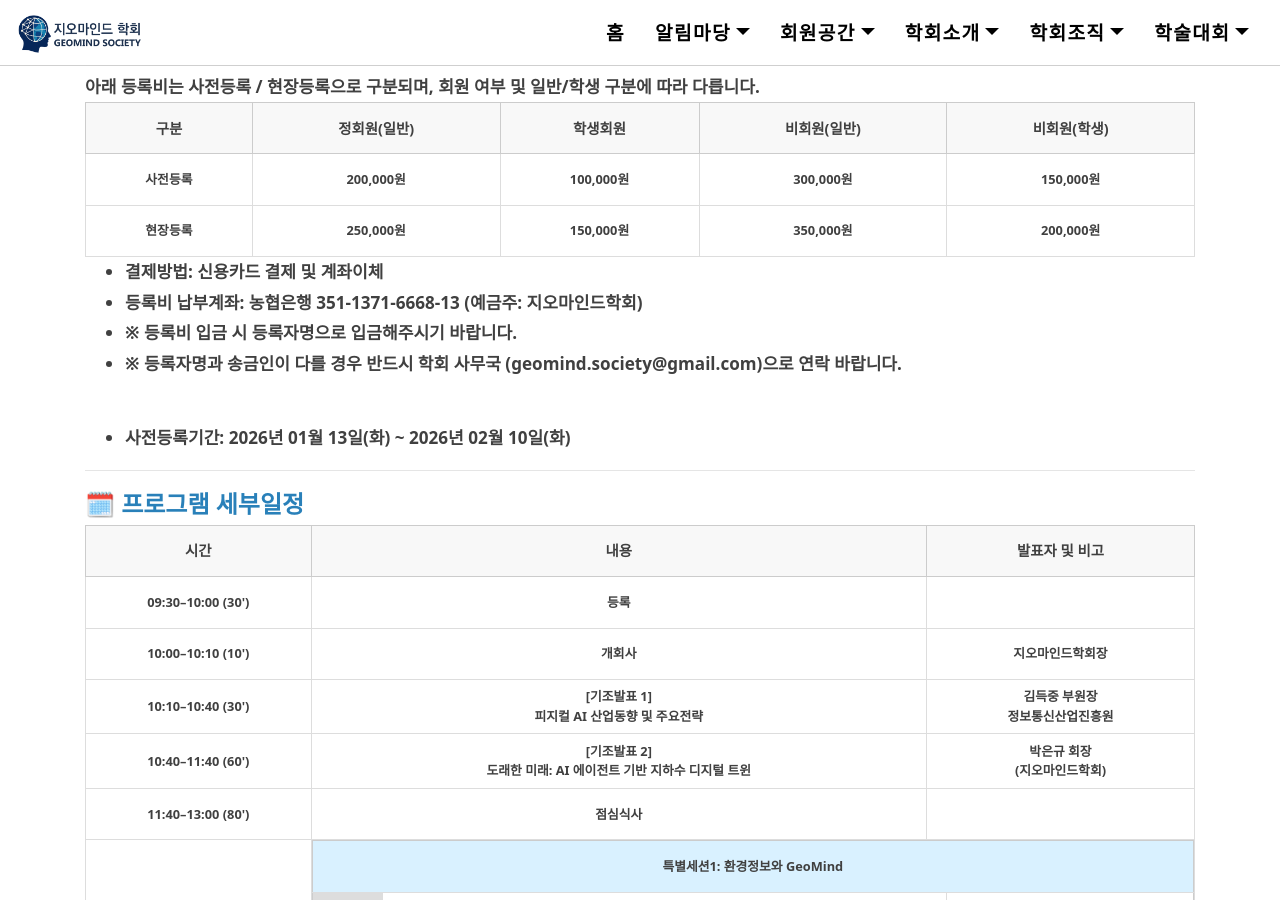
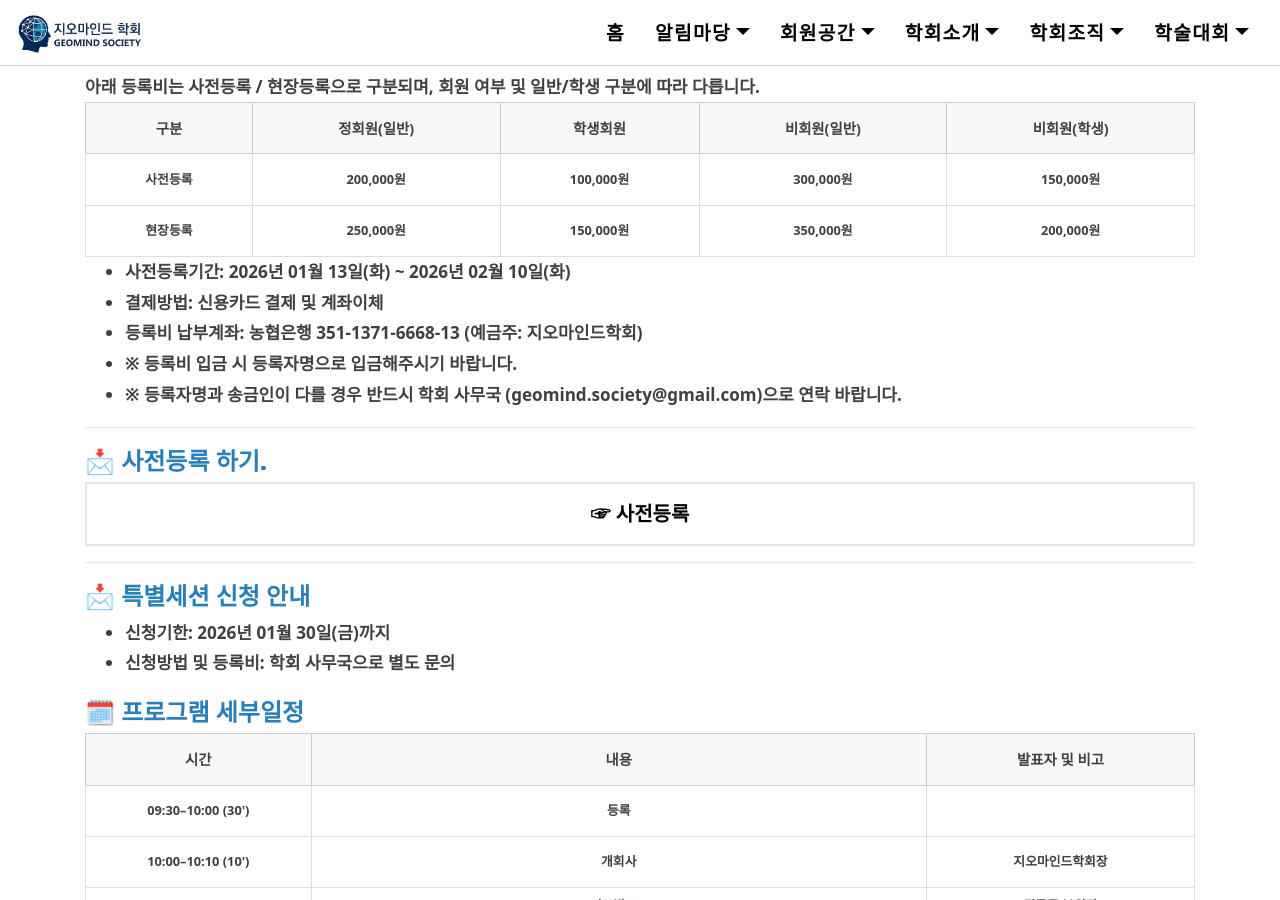
Before and after one commit to geomindgars/geomindgars.github.io, a Jekyll site: the page built from notice/num_3.md, in a window 1280 px wide and 900 px high, scrolled down 592 px. Built offline with Jekyll 4.4.1, drawn with Linux system fonts in a browser that asks for light colours; nearby versions of some CDN libraries; some of the changed text lies outside the part shown.

Commit message:
Update num_3.md

```diff
--- a/notice/num_3.md
+++ b/notice/num_3.md
@@ -160,18 +160,28 @@ categories: [학회소식, 워크샵]
 </table>
 
 <ul style="font-size: 0.95em; line-height: 1.8em;">
+  <li><strong>사전등록기간:</strong> 2026년 01월 13일(화) ~ 2026년 02월 10일(화)</li>
   <li><strong>결제방법:</strong> 신용카드 결제 및 계좌이체</li>
   <li><strong>등록비 납부계좌:</strong> 농협은행 351-1371-6668-13 (예금주: 지오마인드학회)</li>
   <li>※ 등록비 입금 시 <strong>등록자명</strong>으로 입금해주시기 바랍니다.</li>
   <li>※ 등록자명과 송금인이 다를 경우 반드시 학회 사무국 (geomind.society@gmail.com)으로 연락 바랍니다.</li>
 </ul>
 
+<hr>
+<h4>📩 사전등록 하기.</h4>
+<p>
+<a href="https://forms.gle/ik8YyuMH5rAp3wSB9" target="_blank" class="button">☞ 사전등록</a>
+</p>
 
-<br>
+<hr>
+
+
+<h4>📩 특별세션 신청 안내</h4>
 <ul style="font-size: 0.95em; line-height: 1.8em;">
-  <li><strong>사전등록기간:</strong> 2026년 01월 13일(화) ~ 2026년 02월 10일(화)</li>
+  <li><strong>신청기한:</strong> 2026년 01월 30일(금)까지</li>
+  <li><strong>신청방법 및 등록비:</strong> 학회 사무국으로 별도 문의</li>
 </ul>
-<hr>
+
 
 <h4>🗓️ 프로그램 세부일정</h4>
 
@@ -365,6 +375,14 @@ categories: [학회소식, 워크샵]
 
 <hr>
 
+<h4>📩 자세한 일정은 아래의 링크를 확인 부탁드립니다.</h4>
+<p>
+<a href="../../행사일정" target="_blank" class="button">☞ 행사 일정</a>
+</p>
+
+<hr>
+
+
 <p style="font-size: 0.95em; line-height: 1.8em;">
   📢 많은 관심과 참여 부탁드립니다.<br>
   지오마인드학회 드림
```
